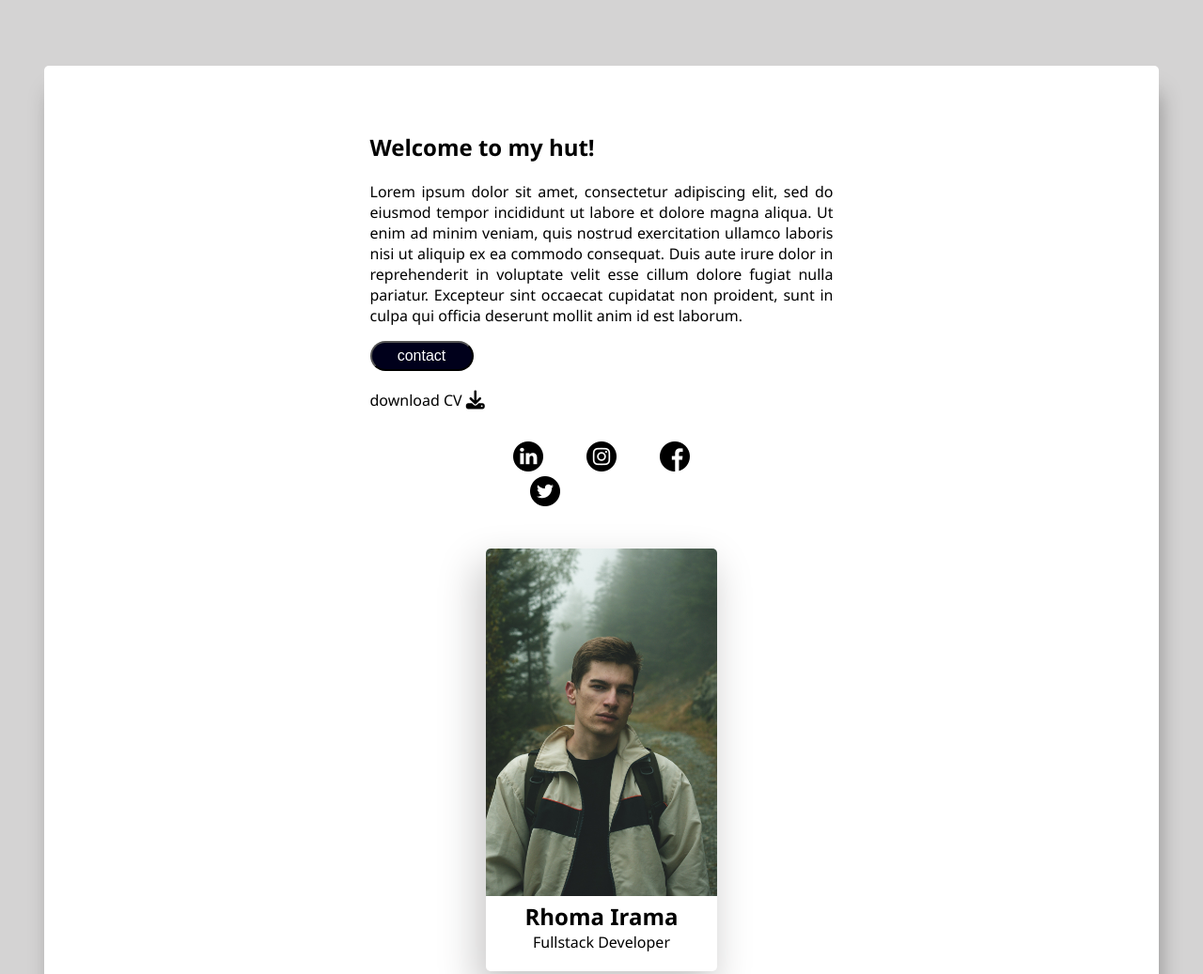
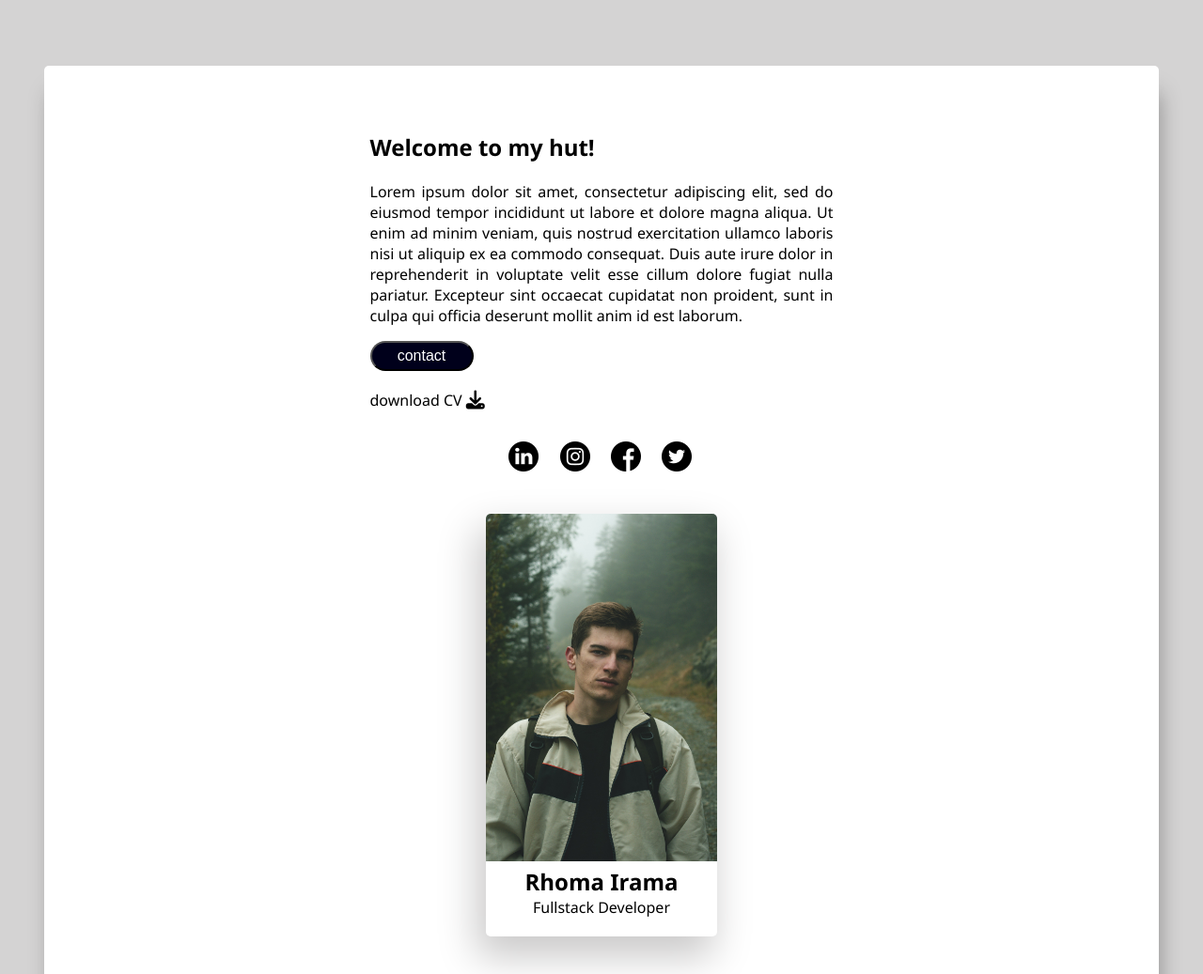
Before and after one commit to alansadewa/Day-1, a plain HTML site: page index.html in a window 1280 px wide. Shown: the top 1037 px of the page at 94% size. Drawn offline with Linux system fonts and the light colour scheme.

Commit message:
Update index.html

```diff
--- a/index.html
+++ b/index.html
@@ -42,7 +42,7 @@ font-family: 'Segoe UI', Tahoma, Geneva, Verdana, sans-serif;">
                     <i class="fa-solid fa-download fa-lg"></i>
                 </a>
 
-                    <div style="margin: 33px auto; width: 38%;">
+                    <div style="margin: 33px auto; width: 40%;">
                         <img src="picture/linkedin.png" style="cursor: pointer;"/>
                         <img src="picture/instagram.png" style="margin-left: 18px; cursor: pointer;"/>
                         <img src="picture/facebook.png" style="margin-left: 18px; cursor: pointer;"/>
```
